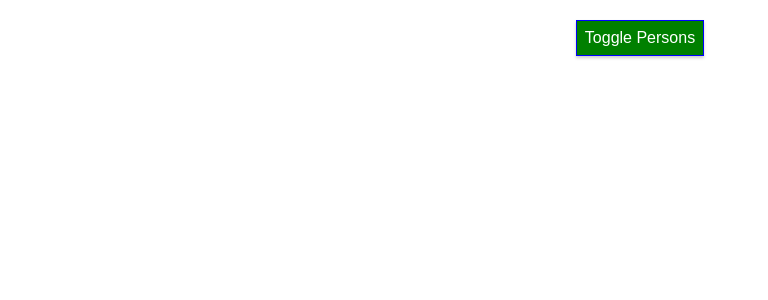
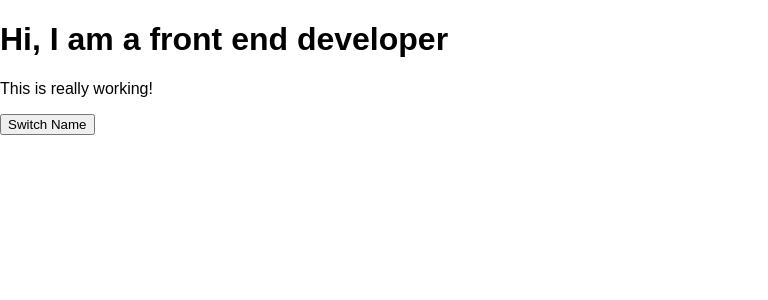
Before and after one commit to sorin21/05.styling-react-components, a React (Create React App) app: page / in a window 1280 px wide. Shown: the top 300 px of the page, without its empty margins (0-768 px from the left). Built offline with nearby package versions, Linux system fonts and the light colour scheme.

Commit message:
Add App.css

```diff
--- a/src/App.css
+++ b/src/App.css
@@ -1,28 +1,34 @@
 .App {
   text-align: center;
+  color: green;
 }
 
-.App-logo {
-  animation: App-logo-spin infinite 20s linear;
-  height: 80px;
+.red {
+  color: red;
 }
 
-.App-header {
-  background-color: #222;
-  height: 150px;
-  padding: 20px;
-  color: white;
+.bold {
+  font-weight: bold;
 }
 
-.App-title {
-  font-size: 1.5em;
+.App button {
+  background-color: gren;
+  color: white;
+  font: inherit;
+  border: 1px solid blue;
+  padding: 8px;
+  cursor: pointer;
+  box-shadow: 0 2px 3px #ccc;
+  margin-top: 20px;
 }
-
-.App-intro {
-  font-size: large;
+.App button:hover {
+  background-color: lightgreen;
+  color: black;
 }
-
-@keyframes App-logo-spin {
-  from { transform: rotate(0deg); }
-  to { transform: rotate(360deg); }
+App button.Red {
+  background-color: red;
 }
+App button.Red:hover {
+  background-color: brown;
+  color: black;
+}
--- a/src/App.js
+++ b/src/App.js
@@ -1,88 +1,82 @@
 import React, { Component } from 'react';
-import './App.css';
-import Person from "./Person/Person";
-
+import classes from './App.css';
+import Person from './Person/Person';
 class App extends Component {
   state = {
     persons: [
-      { id: 'das1', name: 'Sorin', age: '25' },
-      { id: 'das2', name: 'Max', age: 38 },
-      { id: 'das3', name: 'Cristina', age: 19 }
+      { id: 'das4', name: 'Max', age: 25 },
+      { id: 'dsf1', name: 'Sorin', age: 38 },
+      { id: 'ghfhg5', name: 'Cristina', age: 19 }
     ],
-    showPersons: false,
-    toggleClicked: 0
+    showPersons: false
   }
-
-  nameChangeHandler = (event, id) => {
-    const personIndex = this.state.persons.findIndex(pers => {
-      return pers.id === id;
+  // target is the input where we type
+  nameChangedHandler = (event, id) => {
+    const personIndex = this.state.persons.findIndex((personInput) => {
+      return personInput.id === id;
     });
-
-    // get a copy the actual person {id: "das1", name: "Sorin", age: "25"}
-    const person = {...this.state.persons[personIndex]};
-
-    // get the actual input name value
+    // create a new object, because just copying
+    // the new obj will point to the same pointer in memory
+    const person = {
+      ...this.state.persons[personIndex]
+    }
+    // update the name
     person.name = event.target.value;
-
-    // get a copy the persons with the updated name value
+    // copy again state persons in a new array
     const persons = [...this.state.persons];
-
-    // update persons[personIndex] {id: "das1", name: "Sorin", age: "25"} to
-    // actual person {id: "das1", name: "Sorindfgd", age: "25"}
     persons[personIndex] = person;
-    this.setState({ persons: persons });
+    // update the state persons
+    this.setState({ persons: persons })
   }
-
   deletePersonHandler = (personIndex) => {
-    // const persons = this.state.persons.slice();
-    const persons = [...this.state.persons];
-    persons.splice(personIndex, 1);
-    this.setState({persons: persons});
+    // copy the full persons array using slice
+    // in a new one
+    // const personsArray = this.state.persons.slice();
+    const personsArray = [...this.state.persons];
+    personsArray.splice(personIndex, 1);
+    // update the state with the new array
+    this.setState({ persons: personsArray })
   }
-
   togglePersonsHandler = () => {
     const doesShow = this.state.showPersons;
-    this.setState({showPersons: !doesShow})
+    this.setState({ showPersons: !doesShow });
   }
-
   render() {
-    const style = {
-      backgroundColor: 'green',
-      color: 'white',
-      font: 'inherit',
-      border: '1px solid blue',
-      padding: '8px',
-      cursor: 'pointer',
-      boxShadow: '0 2px 3px #ccc',
-      marginTop: '20px'
-    };
-
-    let persons = null;
-
-    if(this.state.showPersons) {
-      // if the above condition is true
-      persons = (
+    let personsList = null;
+    let btnClass = '';
+    if (this.state.showPersons) {
+      personsList = (
         <div>
           {this.state.persons.map((person, index) => {
             return <Person
               key={person.id}
+              click={() => this.deletePersonHandler(index)}
               name={person.name}
               age={person.age}
-              click={() => this.deletePersonHandler(index)}
-              changed={(event) => this.nameChangeHandler(event, person.id)} />
+              changed={(event) => this.nameChangedHandler(event, person.id)} />
           })}
         </div>
       );
-
-      style.backgroundColor = 'red';
+      btnClass = classes.Red;
     }
-
+    // get a string "red bold"
+    // let classes = ['red', 'bold'].join(' ');
+    let assignedClasses = [];
+    if (this.state.persons.length <= 2) {
+      assignedClasses.push(classes.red) // classes = ['red']
+    }
+    if (this.state.persons.length <= 1) {
+      assignedClasses.push(classes.bold) // classes = ['red', 'bold']
+    }
     return (
-      <div className="App">
+      <div className={classes.App}>
+        <h1>Hi, I am a front end developer</h1>
+        <p className={assignedClasses.join(' ')}>This is really working!</p>
         <button
-          style={style}
-          onClick={this.togglePersonsHandler}>Toggle Persons</button>
-        {persons}
+          onClick={this.togglePersonsHandler}
+          className="{btnClass}">Switch Name
+ </button>
+        {personsList}
       </div>
     );
   }
```
